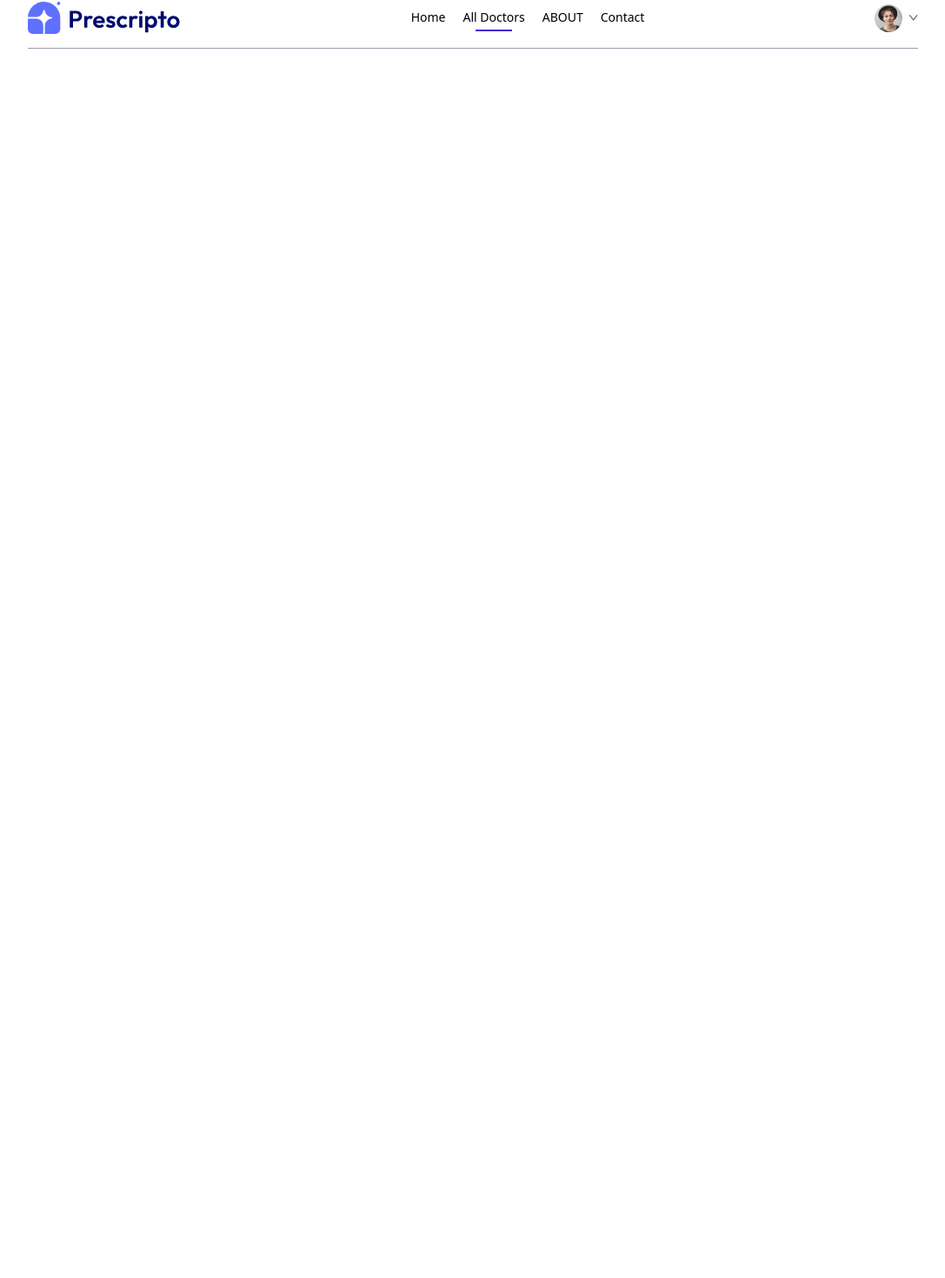
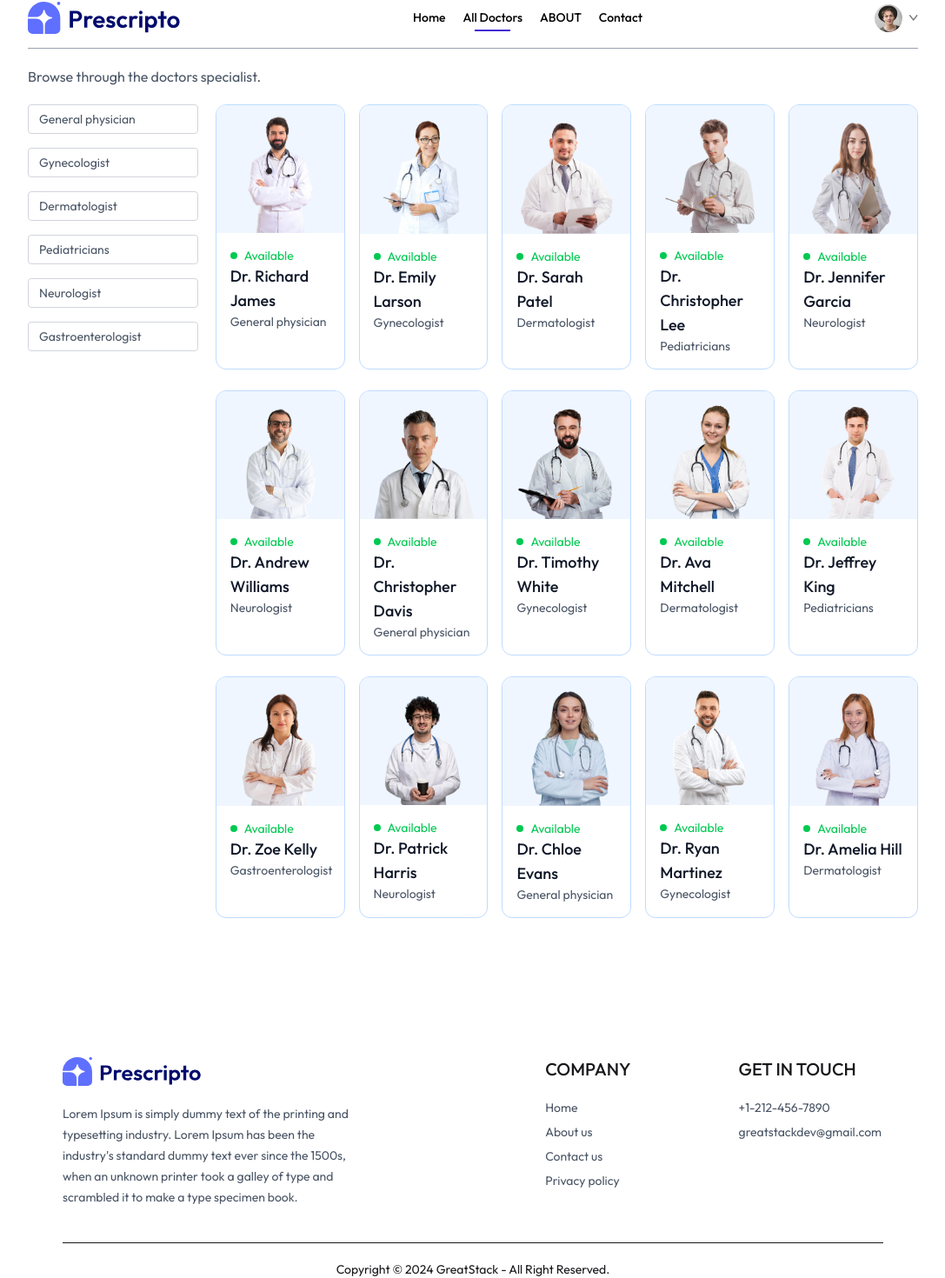
Before and after one commit to Ahmed-hesham95/Project-Final, a React (Vite) app: page /doctors in a window 1280 px wide. Shown: the part 14-1484 px from the top of the page at 87% size, without its empty margins (96-1183 px from the left). Before the commit the page ends 800 px from the top, so only its background shows below. Built offline with nearby package versions, Linux system fonts and the light colour scheme.

Commit message:
update latest files

```diff
--- a/src/App.jsx
+++ b/src/App.jsx
@@ -9,6 +9,7 @@ import MyProfile from './pages/MyProfile';
 import MyAppoinyments from './pages/MyAppoinyments';
 import Appointment from './pages/Appointment';
 import Navbar from './components/Navbar';
+import Footer from './components/Footer';
 function App() {
   return (
     <div className='mx-4 sm:mx-[10%]'>
@@ -24,6 +25,7 @@ function App() {
         <Route path='/my-appoinyments' element={<MyAppoinyments/>}/>
         <Route path='/appointment/:docId' element={<Appointment/>}/>
       </Routes>
+      <Footer/>
     </div>
   )
 }
--- a/src/assets/assets.js
+++ b/src/assets/assets.js
@@ -230,7 +230,7 @@ export const doctors = [
         _id: 'doc11',
         name: 'Dr. Zoe Kelly',
         image: doc11,
-        speciality: 'Neurologist',
+        speciality: 'Gastroenterologist',
         degree: 'MBBS',
         experience: '4 Years',
         about: 'Dr. Davis has a strong commitment to delivering comprehensive medical care, focusing on preventive medicine, early diagnosis, and effective treatment strategies. Dr. Davis has a strong commitment to delivering comprehensive medical care, focusing on preventive medicine, early diagnosis, and effective treatment strategies.',
--- /dev/null
+++ b/src/components/Banner.jsx
@@ -0,0 +1,25 @@
+import React from 'react'
+import { assets } from '../assets/assets'
+import { useNavigate } from 'react-router-dom'
+
+function Banner() {
+    const navigate = useNavigate()
+  return (
+    <div className='flex bg-primary rounded-lg px-6 sm:px-10 md:px-14 lg:px-12 my-20 md:mx-10'>
+        {/* Left Side */}
+        <div className='flex-1 py-8 sm:py-10 md:py-16 lg:py-24 lg:pl-5'>
+            <div className='text-xl sm:text-2xl md:text-3xl lg:text-5xl font-semibold text-white'>
+                <p>Book Appointment</p>
+                <p className='mt-4'>With 100+ Trusted Doctors</p>
+            </div>
+            <button onClick={()=>{navigate('/login');scrollTo(0,0)}}  className='bg-white text-sm sm:text-base text-gray-600 px-8 py-3 rounded-full mt-6 hover:scale-105 transition-all'>Create account</button>
+        </div>
+        {/* Right side */}
+        <div className='hidden md:block md:w-1/2 lg:w-[370px] relative'>
+            <img className='w-full absolute bottom-0 right-0 max-w-md' src={assets.appointment_img} />
+        </div>
+    </div>
+  )
+}
+
+export default Banner
--- /dev/null
+++ b/src/components/Footer.jsx
@@ -0,0 +1,46 @@
+import React from "react";
+import { assets } from "../assets/assets";
+
+function Footer() {
+  return (
+    <div className="md:mx-10">
+      <div className="flex flex-col sm:grid grid-cols-[3fr_1fr_1fr] gap-14 my-10 my-10 mt-40 text-sm">
+        {/* Left */}
+        <div>
+          <img className="mb-5 w-40" src={assets.logo} alt="" />
+          <p className="w-full md:w-2/3 text-gray-600 leading-6">
+            Lorem Ipsum is simply dummy text of the printing and typesetting
+            industry. Lorem Ipsum has been the industry's standard dummy text
+            ever since the 1500s, when an unknown printer took a galley of type
+            and scrambled it to make a type specimen book.
+          </p>
+        </div>
+        {/* Center */}
+        <div>
+            <p className="text-xl font-medium mb-5">COMPANY</p>
+            <ul className="flex flex-col gap-2 text-gray-600">
+                <li>Home</li>
+                <li>About us</li>
+                <li>Contact us</li>
+                <li>Privacy policy</li>
+            </ul>
+        </div>
+        {/* Right */}
+        <div>
+            <p className="text-xl font-medium mb-5">GET IN TOUCH</p>
+            <ul className="flex flex-col gap-2 text-gray-600">
+                <li>+1-212-456-7890</li>
+                <li>greatstackdev@gmail.com</li>
+            </ul>
+        </div>
+      </div>
+      {/* Copyright */}
+      <div>
+        <hr />
+        <p className="py-5 text-sm text-center">Copyright © 2024 GreatStack - All Right Reserved.</p>
+      </div>
+    </div>
+  );
+}
+
+export default Footer;
--- a/src/components/Navbar.jsx
+++ b/src/components/Navbar.jsx
@@ -7,7 +7,7 @@ const Navbar = () => {
   const [token , setToken] = useState(true)
   return (
     <div className="flex items-center justify-between text-sm text-black py-4 mb-5 border-b border-b-gray-400">
-      <img className="w-44 cursor-pointer" src={assets.logo} alt="" />
+      <img onClick={()=>navigate('/')} className="w-44 cursor-pointer" src={assets.logo} alt="" />
       <ul className="hidden md:flex items-start gap-5 font-medium">
         <NavLink to="/">
           <li className="py-1 ">Home</li>
--- a/src/index.css
+++ b/src/index.css
@@ -1,8 +1,15 @@
+@import url('https://fonts.googleapis.com/css2?family=Outfit:wght@100..900&display=swap');
 @import "tailwindcss";
 @plugin "daisyui";
-.active hr{
+
+*{
+   font-family: outfit;
+}
+
+.active hr {
    @apply block
 }
-::-webkit-scrollbar{
+
+::-webkit-scrollbar {
    @apply hidden
 }
--- a/src/pages/Doctors.jsx
+++ b/src/pages/Doctors.jsx
@@ -1,11 +1,55 @@
-import React from 'react'
-
-function Doctors() {
+import React, { useContext, useEffect, useState } from "react";
+import { useNavigate, useParams } from "react-router-dom";
+import { AppContext } from "../Context/AppContext";
+const Doctors = () => {
+  const { speciality } = useParams();
+  const [filterDoc, setfilterDoc] = useState([]);
+  const navigate = useNavigate()
+  const { doctors } = useContext(AppContext);
+  const applyFilter = () => {
+    if (speciality) {
+      setfilterDoc(doctors.filter((doc) => doc.speciality === speciality));
+    } else {
+      setfilterDoc(doctors);
+    }
+  };
+  useEffect(() => {
+    applyFilter();
+  }, [doctors, speciality]);
   return (
     <div>
+      <p className="text-gray-600">Browse through the doctors specialist.</p>
+      <div className="flex flex-col sm:flex-row items-start gap-5 mt-5">
+        <div className="flex flex-col gap-4 text-sm text-gray-600">
+          <p onClick={()=> speciality === 'General physician' ? navigate('/doctors') : navigate('/doctors/General physician')} className={`w-[94vw] sm:w-auto pl-3 py-1.5 pr-16 border border-gray-300 rounded transition-all cursor-pointer ${speciality === "General physician" ? "bg-indigo-100 text-black" : ""}`}>General physician</p>
+          <p onClick={()=> speciality === 'Gynecologist' ? navigate('/doctors') : navigate('/doctors/Gynecologist')} className={`w-[94vw] sm:w-auto pl-3 py-1.5 pr-16 border border-gray-300 rounded transition-all cursor-pointer ${speciality === "Gynecologist" ? "bg-indigo-100 text-black" : ""}`}>Gynecologist</p>
+          <p onClick={()=> speciality === 'Dermatologist' ? navigate('/doctors') : navigate('/doctors/Dermatologist')} className={`w-[94vw] sm:w-auto pl-3 py-1.5 pr-16 border border-gray-300 rounded transition-all cursor-pointer ${speciality === "Dermatologist" ? "bg-indigo-100 text-black" : ""}`}>Dermatologist</p>
+          <p onClick={()=> speciality === 'Pediatricians' ? navigate('/doctors') : navigate('/doctors/Pediatricians')} className={`w-[94vw] sm:w-auto pl-3 py-1.5 pr-16 border border-gray-300 rounded transition-all cursor-pointer ${speciality === "Pediatricians" ? "bg-indigo-100 text-black" : ""}`}>Pediatricians</p>
+          <p onClick={()=> speciality === 'Neurologist' ? navigate('/doctors') : navigate('/doctors/Neurologist')} className={`w-[94vw] sm:w-auto pl-3 py-1.5 pr-16 border border-gray-300 rounded transition-all cursor-pointer ${speciality === "Neurologist" ? "bg-indigo-100 text-black" : ""}`}>Neurologist</p>
+          <p onClick={()=> speciality === 'Gastroenterologist' ? navigate('/doctors') : navigate('/doctors/Gastroenterologist')} className={`w-[94vw] sm:w-auto pl-3 py-1.5 pr-16 border border-gray-300 rounded transition-all cursor-pointer ${speciality === "Gastroenterologist" ? "bg-indigo-100 text-black" : ""}`}>Gastroenterologist</p>
+        </div>
+        <div className="w-full grid grid-cols-2 sm:grid-cols-3 md:grid-cols-4 lg:grid-cols-5 gap-4 gap-y-6">
+          {filterDoc.map((item, index) => (
+            <div
+              onClick={() => navigate(`/appoinyments/${item._id}`)}
+              className="border border-blue-200 rounded-xl overflow-hidden cursor-pointer hover:translate-y-[-10px] transition-all duration-500"
+              key={index}
+            >
+              <img className="bg-blue-50" src={item.image} alt="" />
+              <div className="p-4">
+                <div className="flex items-center gap-2 text-sm text-center text-green-500">
+                  <p className="w-2 h-2 bg-green-500 rounded-full"></p>
+                  <p>Available</p>
+                </div>
+                <p className="text-gray-900 text-lg font-medium">{item.name}</p>
+                <p className="text-gray-600 text-sm">{item.speciality}</p>
+              </div>
+            </div>
+          ))}
+        </div>
+      </div>
+    </div>
+  );
+};
 
-    </div>
-  )
-}
-
-export default Doctors
+export default Doctors;
--- a/src/pages/Home.jsx
+++ b/src/pages/Home.jsx
@@ -1,7 +1,8 @@
 import React from 'react'
 import Header from '../components/Header'
 import SpecialityMenu from '../components/SpecialityMenu.jsx'
-import TopDoctors from '../components/TopDoctors'
+import TopDoctors from '../components/TopDoctors.jsx'
+import Banner from '../components/Banner.jsx'
 
 function Home() {
   return (
@@ -9,6 +10,7 @@ function Home() {
         <Header/>
         <SpecialityMenu/>
         <TopDoctors/>
+        <Banner/>
     </div>
   )
 }
```
